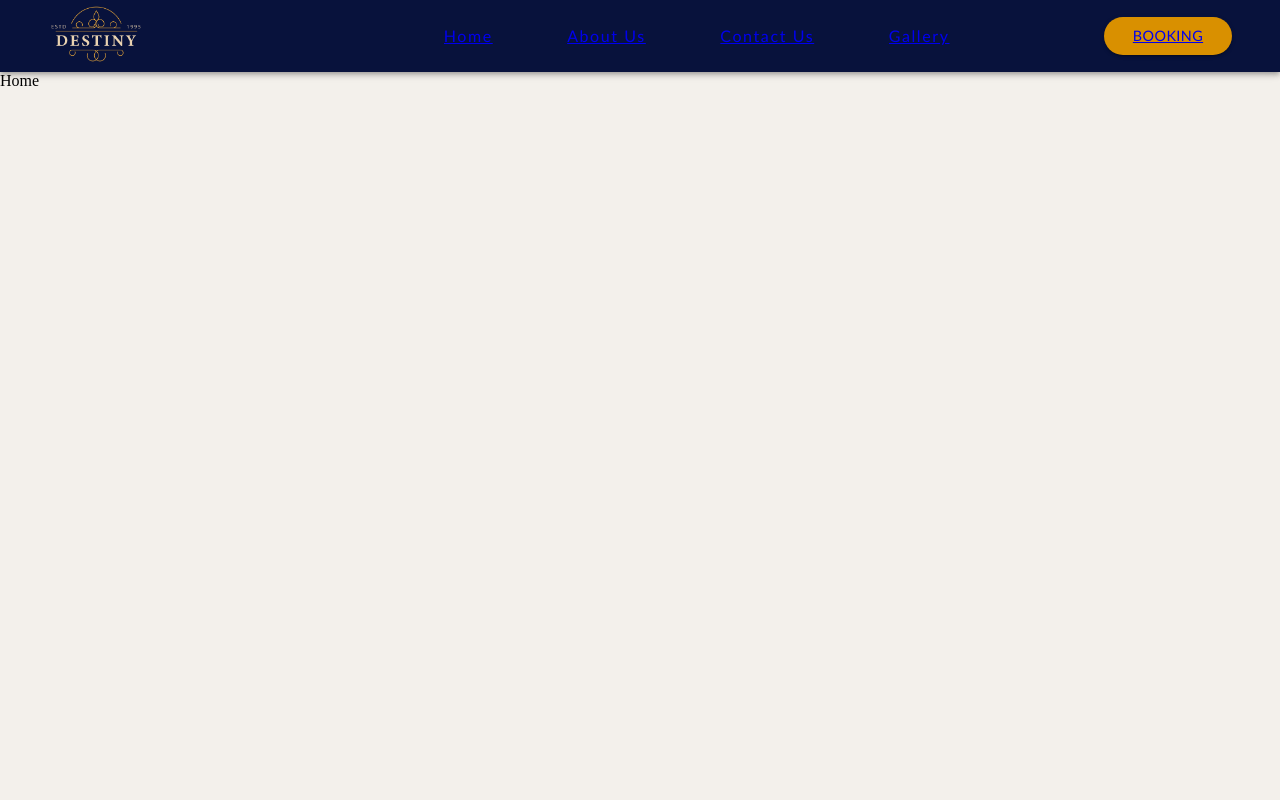
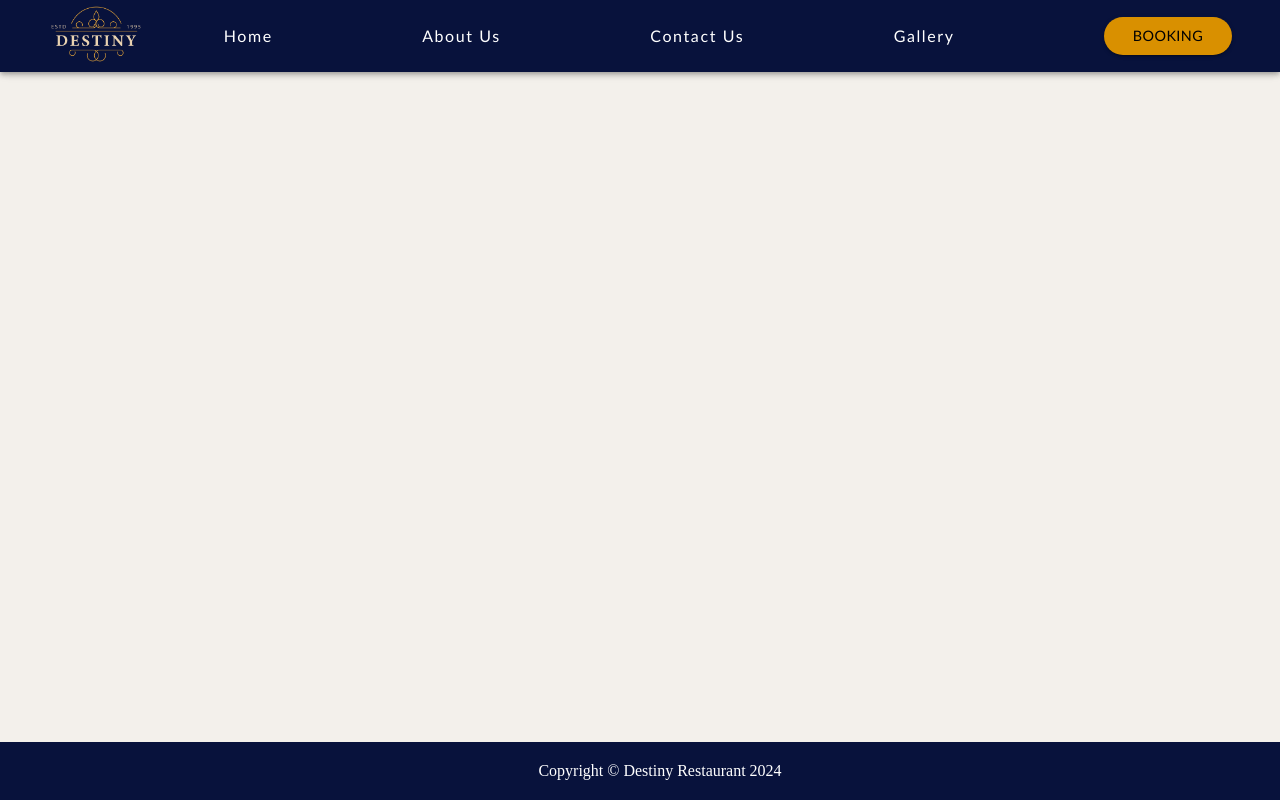
Before and after one commit to Irawadee/Static, a React (Vite) app in the folder StaticProject/: page / in a window 1280 px wide. Built offline with nearby package versions, Linux system fonts and the light colour scheme.

Commit message:
Update Header & Footer style

```diff
--- a/StaticProject/src/Components/Footer.jsx
+++ b/StaticProject/src/Components/Footer.jsx
@@ -8,8 +8,11 @@ export default function Footer() {
             backgroundColor: '#08123C',
             padding: '20px',
             color: '#FFFFFF',
-            textAlign: 'center'
-            // marginTop: 'auto', // Push the footer to the bottom
+            textAlign: 'center',
+            // the set style to make footer stay in the bottom of the browser window
+            position: 'fixed',
+            bottom: 0,
+            width: '100%'
         }}>
             {`Copyright © Destiny Restaurant ${year}`}
         </footer>
--- a/StaticProject/src/Components/Header.jsx
+++ b/StaticProject/src/Components/Header.jsx
@@ -11,116 +11,35 @@ import { Link } from 'react-router-dom';
 
 function Header() {
   return (
-    //update app bar margin below.
-    <AppBar position="static" sx={{ backgroundColor: '#08123C', paddingTop: '0', paddingBottom: '0', marginTop: 0 }}>
+    //Specify appbar style with sx{{}}
+    // The shortcut command for additional component style is sx{{}} , contained them in the tag., for the main style you can
+    // specify after the open tag keyword.
+
+    <AppBar position="fixed" sx={{ backgroundColor: '#08123C', paddingTop: '0', paddingBottom: '0', marginTop: 0 }}>
       <Container maxWidth="xl">
-        {/* <Toolbar disableGutters> */}
-        <Toolbar sx={{ padding: 0, height: '4.5rem' }}>
-          {/* <AdbIcon sx={{ mr: 3 }} /> */}
-
+        <Toolbar sx={{ padding: 0, display: 'flex', alignItems: 'center', height: '4.5rem' }}>
           <Link to="/">
-            <img
-              src={logo} // Use the imported logo as the source
-              style={{ marginRight: 300, height: 60 }}
-
-            />
+            <img src={logo} style={{ height: 60 }} alt="Logo" />
           </Link>
 
-          <Typography
-            variant="h6"
-            noWrap
-            component="a"
-            href="#"
-            sx={{
-              // mr: -3,
-              mr: -10,
-              flexGrow: 1,
-              fontFamily: 'Optima',
-              fontWeight: 500,
-              letterSpacing: '.1rem',
-              color: 'inherit',
-              textDecoration: 'none',
-              fontSize: '1rem'
-
-            }}
-          >
+          {/* // nowrap means set this word to be in only one-line when the browser's width is changed */}
+          <Typography variant="h6" noWrap sx={linkStyles}>
             <Link to="/">Home</Link>
           </Typography>
 
-          <Typography
-            variant="h6"
-            noWrap
-            component="a"
-            href="#"
-            sx={{
-              mr: -10,
-              flexGrow: 1,
-              fontFamily: 'Optima',
-              fontWeight: 500,
-              letterSpacing: '.1rem',
-              color: 'inherit',
-              textDecoration: 'none',
-              fontSize: '1rem',
-              marginLeft: -20
-            }}
-          >
+          <Typography variant="h6" noWrap sx={linkStyles}>
             <Link to="/aboutus">About Us</Link>
           </Typography>
 
-          <Typography
-            variant="h6"
-            noWrap
-            component="a"
-            href="#"
-            sx={{
-              mr: -10,
-              flexGrow: 1,
-              fontFamily: 'Optima',
-              fontWeight: 500,
-              letterSpacing: '.1rem',
-              color: 'inherit',
-              textDecoration: 'none',
-              fontSize: '1rem',
-              marginLeft: -20
-
-            }}
-          >
+          <Typography variant="h6" noWrap sx={linkStyles}>
             <Link to="/contactus">Contact Us</Link>
           </Typography>
 
-          <Typography
-            variant="h6"
-            noWrap
-            component="a"
-            href="#"
-            sx={{
-              // mr: -10,
-              flexGrow: 1,
-              fontFamily: 'Optima',
-              fontWeight: 500,
-              letterSpacing: '.1rem',
-              color: 'inherit',
-              textDecoration: 'none',
-              fontSize: '1rem',
-              marginLeft: -20
-            }}
-          >
+          <Typography variant="h6" noWrap sx={linkStyles}>
             <Link to="/gallery">Gallery</Link>
           </Typography>
-          <Button variant="contained" sx={{
-            color: 'black',
-            backgroundColor: '#D99000',
-            borderRadius: '2rem',
-            width: '8rem',
-            fontSize: '0.9rem',
-            fontFamily: 'Optima',
-            fontWeight: 400,
-            marginLeft: -20,
-            '&:hover': {
-              backgroundColor: '#D99000', // Change to your desired hover color
-            },
 
-          }} >
+          <Button variant="contained" sx={buttonStyles}>
             <Link to="/booking">Booking</Link>
           </Button>
         </Toolbar>
@@ -128,4 +47,56 @@ function Header() {
     </AppBar>
   );
 }
+
+// ** create seperated style to use in each element, good code practice and more systematic.
+const linkStyles = {
+  flexGrow: 1,
+  fontFamily: 'Optima',
+  fontWeight: 500,
+  letterSpacing: '.1rem',
+  color: 'inherit',
+  textDecoration: 'none',
+  fontSize: '1rem', // rem unit is the most accurate for every responsive proposes.
+  marginLeft: 10,
+
+  // we can put extra css style for specific tag element to combine within the custom styles.
+  // extra css style
+  '@media (max-width: 1000px)': {
+    // Adjust styles for smaller screens, responsive assistances.
+    marginLeft: 0,
+    width: '6rem',
+    fontSize: '0.7rem',
+  },
+  //extra css style
+  '& a': {
+    color: 'inherit',
+    textDecoration: 'none',
+  },
+};
+
+const buttonStyles = {
+  color: 'black',
+  backgroundColor: '#D99000',
+  borderRadius: '2rem',
+  width: '8rem',
+  fontSize: '0.9rem',
+  fontFamily: 'Optima',
+  fontWeight: 400,
+  marginLeft: 10,
+
+  '@media (max-width: 1000px)': {
+    // Adjust styles for smaller screens
+    marginLeft: 0,
+    width: '6rem',
+    fontSize: '0.7rem',
+  },
+
+  '&:hover': {
+    backgroundColor: '#D99000',
+  },
+  '& a': {
+    color: 'inherit',
+    textDecoration: 'none',
+  },
+};
 export default Header;
--- a/StaticProject/src/Pages/Home.jsx
+++ b/StaticProject/src/Pages/Home.jsx
@@ -1,11 +1,13 @@
 import React from 'react'
 import Header from '../Components/Header'
+import Footer from '../Components/Footer'
 
 function Home() {
     return (
         <>
             <Header />
             <div>Home</div>
+            <Footer/>
         </>
     )
 }
```
